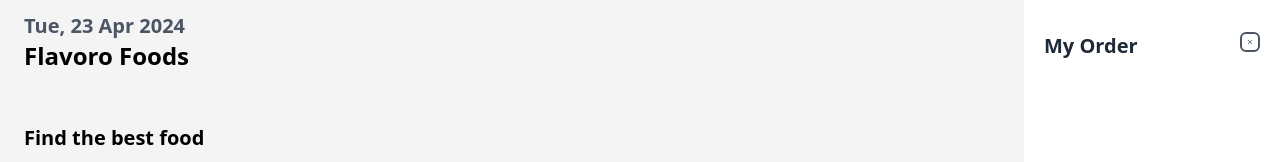
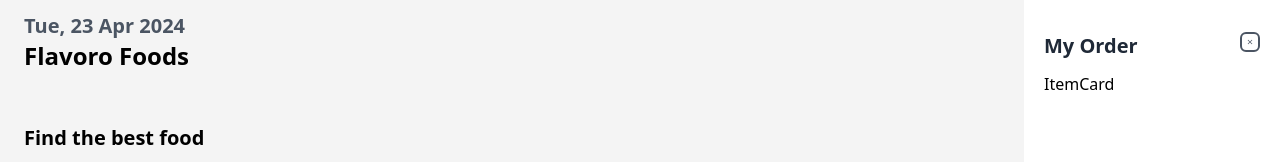
Before and after one commit to JaishreeNishad/flavoro-food-sell, a React (Create React App) app: page / in a window 1280 px wide. Shown: the top 162 px of the page. Built offline with nearby package versions, Linux system fonts and the light colour scheme.

Commit message:
Create ItemCard and import inside the Cart.js

```diff
--- a/src/components/Cart.js
+++ b/src/components/Cart.js
@@ -1,5 +1,6 @@
 import React from "react";
 import { IoMdClose } from "react-icons/io";
+import ItemCard from "./ItemCard";
 
 const Cart = () => {
   return (
@@ -9,6 +10,8 @@ const Cart = () => {
           <span className="font-bold text-xl text-gray-800">My Order</span>
           <IoMdClose className="text-gray-600 cursor-pointer hover:text-red-300 border-2 border-gray-600 hover:border-red-300 font-bold p-1 text-xl rounded-md" />
         </div>
+
+        <ItemCard />
         <div className="absolute bottom-0">
           <h3 className="font-semibold text-gray-800">Items :</h3>
           <h3 className="font-semibold text-gray-800">Total Amount :</h3>
--- /dev/null
+++ b/src/components/ItemCard.js
@@ -0,0 +1,7 @@
+import React from "react";
+
+const ItemCard = () => {
+  return <div>ItemCard</div>;
+};
+
+export default ItemCard;
```
